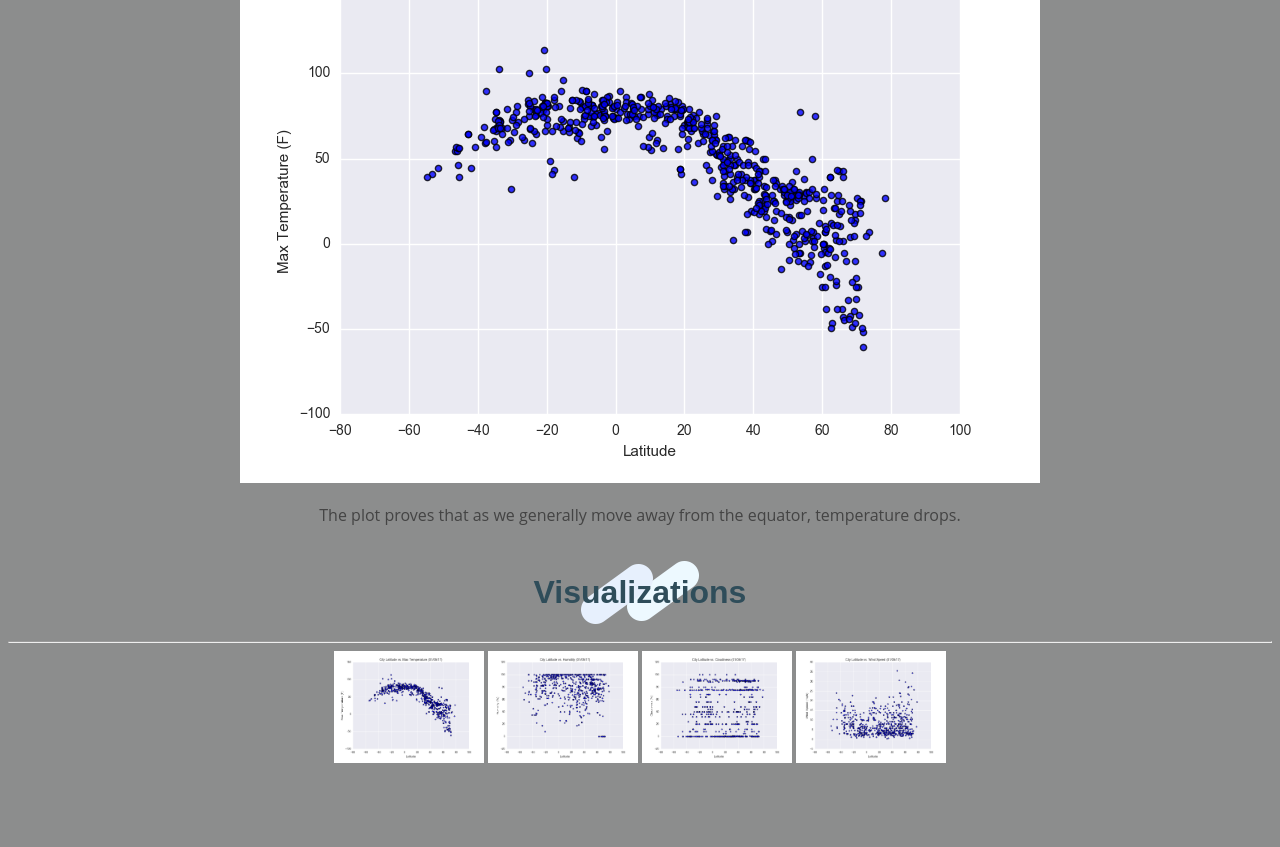
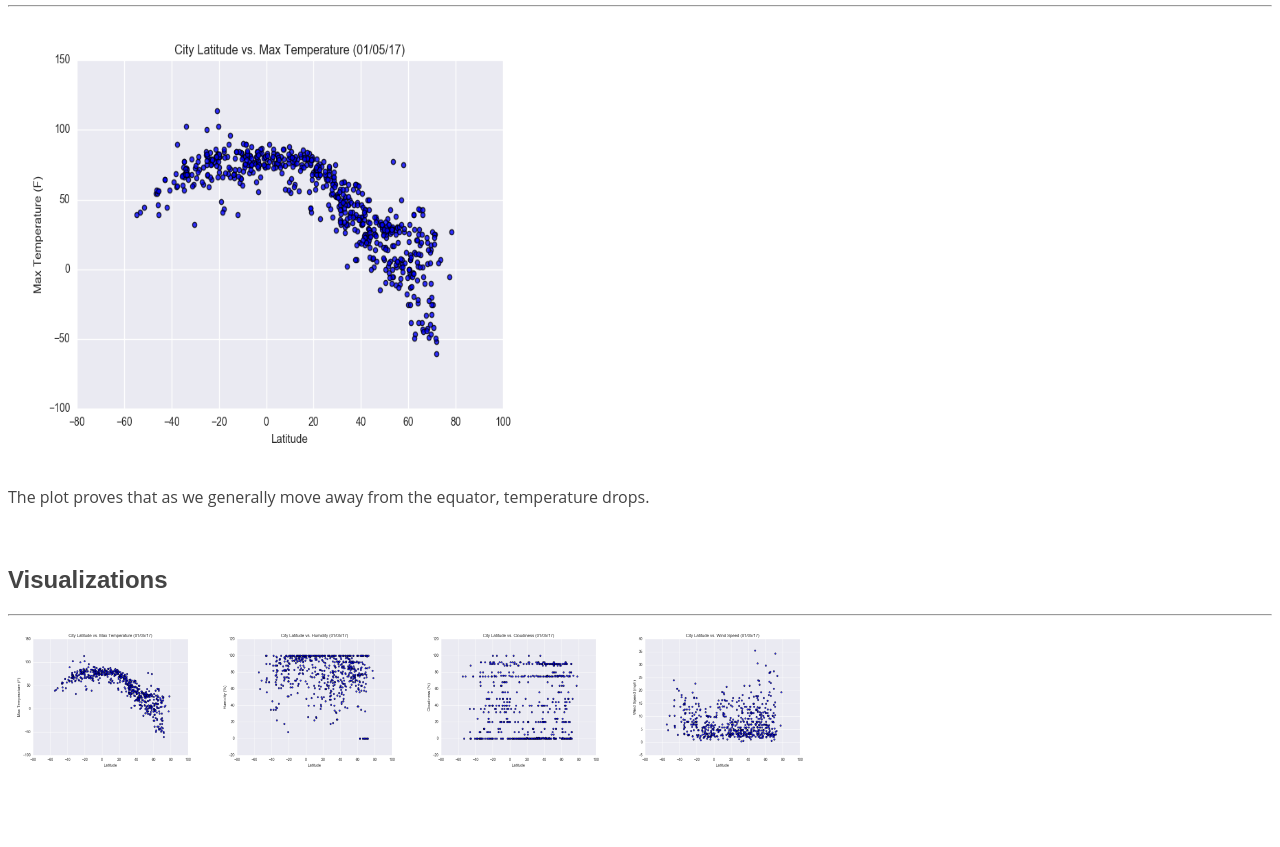
Before and after one commit to SandyGoodell/Web-Design-Challenge, a plain HTML site: page temperature.html in a window 1280 px wide. Shown: the part 213-1060 px from the top of the page. Before the commit the page ends 1019 px from the top, so only its background shows below. Drawn offline with Linux system fonts and the light colour scheme.

Commit message:
temp html

```diff
--- a/temperature.html
+++ b/temperature.html
@@ -9,35 +9,35 @@
 <link href="assets/css/style.css" rel="stylesheet">
 </head>
 
-<body style="background-color:rgb(140, 141, 141);">
-    <section class="section-title">
+<body class="white-background">
+  <main id="main">
+    <section class="row">
       <div class="col col-10 col-lg-6 col-md-10 box offset-1">
         <h1 class=header>Latitude Vs Temperature</h1>
         <hr>
-            <img src="./Visualizations/Latitude_Vs_Temperature.png" alt="Latitude Vs Temperature">
+          <img width=550 height=450 src="./Visualizations/Latitude_Vs_Temperature.png" alt="Latitude Vs Temperature">
         </br>
           <p class=site_font>The plot proves that as we generally move away from the equator, temperature drops.</p>
         </br>
       </div>
-
       <div class="col col-10 col-lg-3 col-md-10 box offset-1">
         <h2 class=header>Visualizations</h2>
         <hr>
           <a href="temperature.html">
-            <img width=150 height=112 src="./Visualizations/Latitude_Vs_Temperature.png">
+          <img width=200 height=150 src="./Visualizations/Latitude_Vs_Temperature.png">
           </a>
           <a href="humidity.html">
-            <img width=150 height=112 src="./Visualizations/Latitude_Vs_Humidity.png">
+          <img width=200 height=150 src="./Visualizations/Latitude_Vs_Humidity.png">
           </a>
           <a href="cloudiness.html">
-            <img width=150 height=112 src="./Visualizations/Latitude_Vs_Cloudiness.png">
+          <img width=200 height=150 src="./Visualizations/Latitude_Vs_Cloudiness.png">
           </a>
           <a href="wind_speed.html">
-            <img width=150 height=112 src="./Visualizations/Latitude_Vs_Wind_Speed.png">
+          <img width=200 height=150 src="./Visualizations/Latitude_Vs_Wind_Speed.png">
           </a>
       </div>
-
     </section>
+    <!--Optional JavaScript-->
 </body>
 
 </html>
```
Lines whose indentation alone changed are shown as unchanged.
